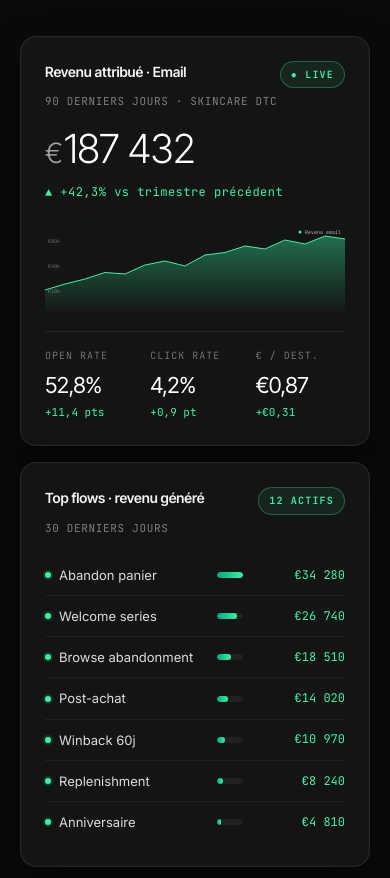
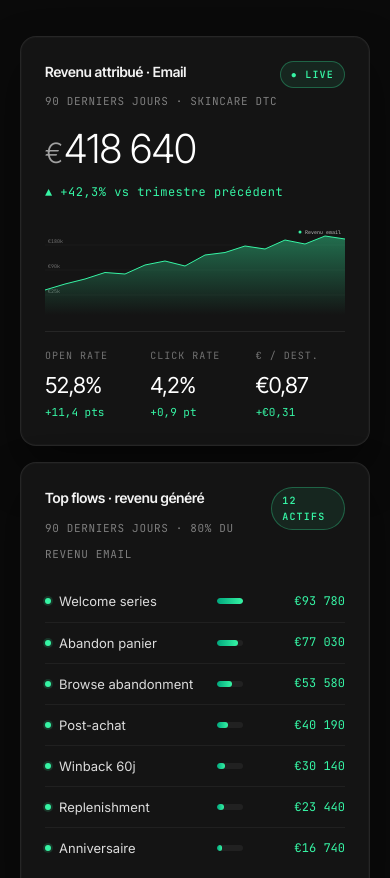
Before and after one commit to DeeRazaf/dina-fi, a plain HTML site: page index.html in a window 390 px wide. Shown: the part 7340-8218 px from the top of the page. Drawn offline with Linux system fonts and the light colour scheme.

Commit message:
Flows proportionnels au CA (80% revenu email) + lightbox image 64vh sur mobile

```diff
--- a/index.html
+++ b/index.html
@@ -1698,7 +1698,7 @@
           </div>
           <span class="dash-tag">● LIVE</span>
         </div>
-        <div class="big-num"><span class="currency">€</span><span data-counter="187432" data-format="space">0</span></div>
+        <div class="big-num"><span class="currency">€</span><span data-counter="418640" data-format="space">0</span></div>
         <span class="delta">▲ +<span data-counter="42.3" data-decimals="1">0</span>% vs trimestre précédent</span>
 
         <svg viewBox="0 0 600 180" width="100%" style="margin-top: 8px;" aria-hidden="true">
@@ -1714,9 +1714,9 @@
             <line x1="0" y1="140" x2="600" y2="140"/>
           </g>
           <g fill="rgba(255,255,255,0.4)" font-family="JetBrains Mono" font-size="10">
-            <text x="6" y="36">€80k</text>
-            <text x="6" y="86">€40k</text>
-            <text x="6" y="136">€10k</text>
+            <text x="6" y="36">€180k</text>
+            <text x="6" y="86">€90k</text>
+            <text x="6" y="136">€25k</text>
           </g>
           <path d="M0,130 L40,118 L80,108 L120,95 L160,98 L200,80 L240,72 L280,82 L320,60 L360,55 L400,42 L440,48 L480,30 L520,38 L560,22 L600,28 L600,180 L0,180 Z" fill="url(#lg1)"/>
           <path d="M0,130 L40,118 L80,108 L120,95 L160,98 L200,80 L240,72 L280,82 L320,60 L360,55 L400,42 L440,48 L480,30 L520,38 L560,22 L600,28" stroke="#36F4A4" stroke-width="2" fill="none"/>
@@ -1749,18 +1749,18 @@
         <div class="dash-head">
           <div>
             <p class="dash-title">Top flows · revenu généré</p>
-            <span class="dash-sub">30 derniers jours</span>
+            <span class="dash-sub">90 derniers jours · 80% du revenu email</span>
           </div>
           <span class="dash-tag">12 ACTIFS</span>
         </div>
 
-        <div class="flow-row"><div class="fname"><span class="dot-status"></span>Abandon panier</div><div class="fbar"><i style="--w: 100%"></i></div><div class="frev">€34 280</div></div>
-        <div class="flow-row"><div class="fname"><span class="dot-status"></span>Welcome series</div><div class="fbar"><i style="--w: 78%"></i></div><div class="frev">€26 740</div></div>
-        <div class="flow-row"><div class="fname"><span class="dot-status"></span>Browse abandonment</div><div class="fbar"><i style="--w: 54%"></i></div><div class="frev">€18 510</div></div>
-        <div class="flow-row"><div class="fname"><span class="dot-status"></span>Post-achat</div><div class="fbar"><i style="--w: 41%"></i></div><div class="frev">€14 020</div></div>
-        <div class="flow-row"><div class="fname"><span class="dot-status"></span>Winback 60j</div><div class="fbar"><i style="--w: 32%"></i></div><div class="frev">€10 970</div></div>
-        <div class="flow-row"><div class="fname"><span class="dot-status"></span>Replenishment</div><div class="fbar"><i style="--w: 24%"></i></div><div class="frev">€8 240</div></div>
-        <div class="flow-row"><div class="fname"><span class="dot-status"></span>Anniversaire</div><div class="fbar"><i style="--w: 14%"></i></div><div class="frev">€4 810</div></div>
+        <div class="flow-row"><div class="fname"><span class="dot-status"></span>Welcome series</div><div class="fbar"><i style="--w: 100%"></i></div><div class="frev">€93 780</div></div>
+        <div class="flow-row"><div class="fname"><span class="dot-status"></span>Abandon panier</div><div class="fbar"><i style="--w: 82%"></i></div><div class="frev">€77 030</div></div>
+        <div class="flow-row"><div class="fname"><span class="dot-status"></span>Browse abandonment</div><div class="fbar"><i style="--w: 57%"></i></div><div class="frev">€53 580</div></div>
+        <div class="flow-row"><div class="fname"><span class="dot-status"></span>Post-achat</div><div class="fbar"><i style="--w: 43%"></i></div><div class="frev">€40 190</div></div>
+        <div class="flow-row"><div class="fname"><span class="dot-status"></span>Winback 60j</div><div class="fbar"><i style="--w: 32%"></i></div><div class="frev">€30 140</div></div>
+        <div class="flow-row"><div class="fname"><span class="dot-status"></span>Replenishment</div><div class="fbar"><i style="--w: 25%"></i></div><div class="frev">€23 440</div></div>
+        <div class="flow-row"><div class="fname"><span class="dot-status"></span>Anniversaire</div><div class="fbar"><i style="--w: 18%"></i></div><div class="frev">€16 740</div></div>
       </div>
 
       <div class="dash-row">
```
Also changed, not shown: realisations.html (+3 -2 lines).
